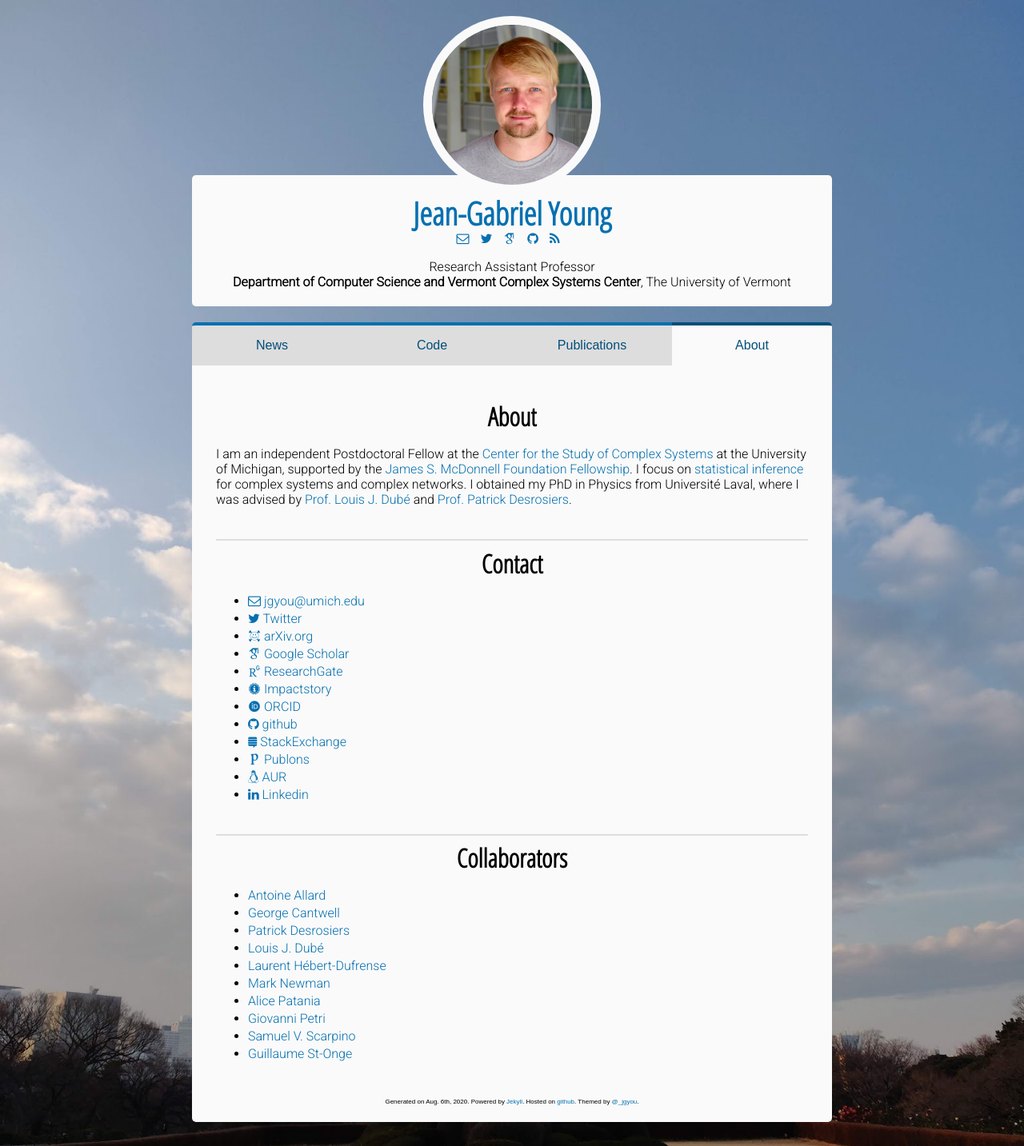
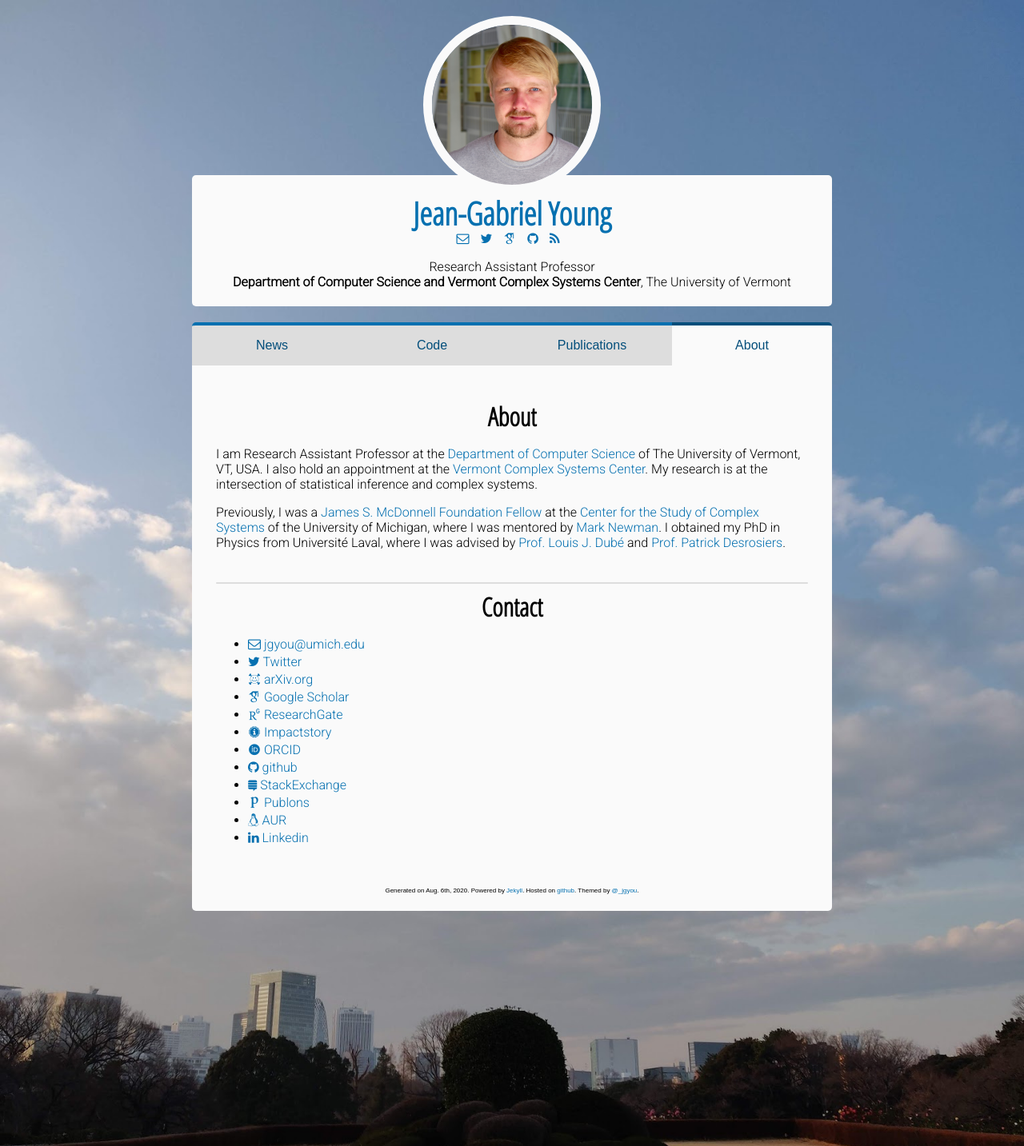
Before and after one commit to jg-you/jg-you.github.io, a Jekyll site: the page built from about.md, in a window 1280 px wide. Shown: the whole page at 80% size. Built offline with Jekyll 4.4.1, drawn with Linux system fonts in a browser that asks for light colours; some web fonts are replaced; comment, search, counter and statistics services are not loaded.

Commit message:
Update about.md

```diff
--- a/about.md
+++ b/about.md
@@ -4,10 +4,11 @@ title: About
 ---
 
 ## About
+I am Research Assistant Professor at the [Department of Computer Science](https://www.uvm.edu/cems/cs) of The University of Vermont, VT, USA. I also hold an appointment at the [Vermont Complex Systems Center](https://vermontcomplexsystems.org/). My research is at the intersection of statistical inference and complex systems.
 
-I am an independent Postdoctoral Fellow at the [Center for the Study of Complex Systems](http://lsa.umich.edu/cscs/) at the University of Michigan, supported by the [James S. McDonnell Foundation Fellowship](https://www.jsmf.org/apply/fellowship/).
-I focus on [statistical inference](https://en.m.wikipedia.org/wiki/Statistical_inference) for complex systems and complex networks.
+Previously, I was a [James S. McDonnell Foundation Fellow](https://www.jsmf.org/apply/fellowship/) at the [Center for the Study of Complex Systems](http://lsa.umich.edu/cscs/) of the University of Michigan, where I was mentored by [Mark Newman](http://www-personal.umich.edu/~mejn/).
 I obtained my PhD in Physics from  Université Laval, where I was advised by [Prof. Louis J. Dubé](http://www.dynamica.phy.ulaval.ca) and [Prof. Patrick Desrosiers](https://scholar.google.ca/citations?user=YAqE0O0AAAAJ&hl=en).
+
 
 <div class="end-of-post"></div>
 
@@ -51,18 +52,3 @@ I obtained my PhD in Physics from  Université Laval, where I was advised by [Pr
 </ul>
 
 <div class="end-of-post"></div>
-
-## Collaborators
-
-<ul class="collab-list">
-<li class="collab-list-item"><a href="http://antoineallard.github.io/"> Antoine Allard </a></li>
-<li class="collab-list-item"><a href="https://www.george-cantwell.com/"> George Cantwell </a></li>
-<li class="collab-list-item"><a href="https://dynamicalab.github.io/members.html"> Patrick Desrosiers </a></li>
-<li class="collab-list-item"><a href="https://dynamicalab.github.io/members.html"> Louis J. Dubé </a></li>
-<li class="collab-list-item"><a href="http://laurenthebertdufresne.github.io/"> Laurent Hébert-Dufrense </a></li>
-<li class="collab-list-item"><a href="http://www-personal.umich.edu/~mejn/"> Mark Newman </a></li>
-<li class="collab-list-item"><a href="https://alpatania.github.io/"> Alice Patania </a></li>
-<li class="collab-list-item"><a href="https://lordgrilo.github.io/"> Giovanni Petri </a></li>
-<li class="collab-list-item"><a href="http://scarpino.github.io/"> Samuel V. Scarpino</a></li>
-<li class="collab-list-item"><a href="https://gstonge.github.io/"> Guillaume St-Onge </a></li>
-</ul>
```
